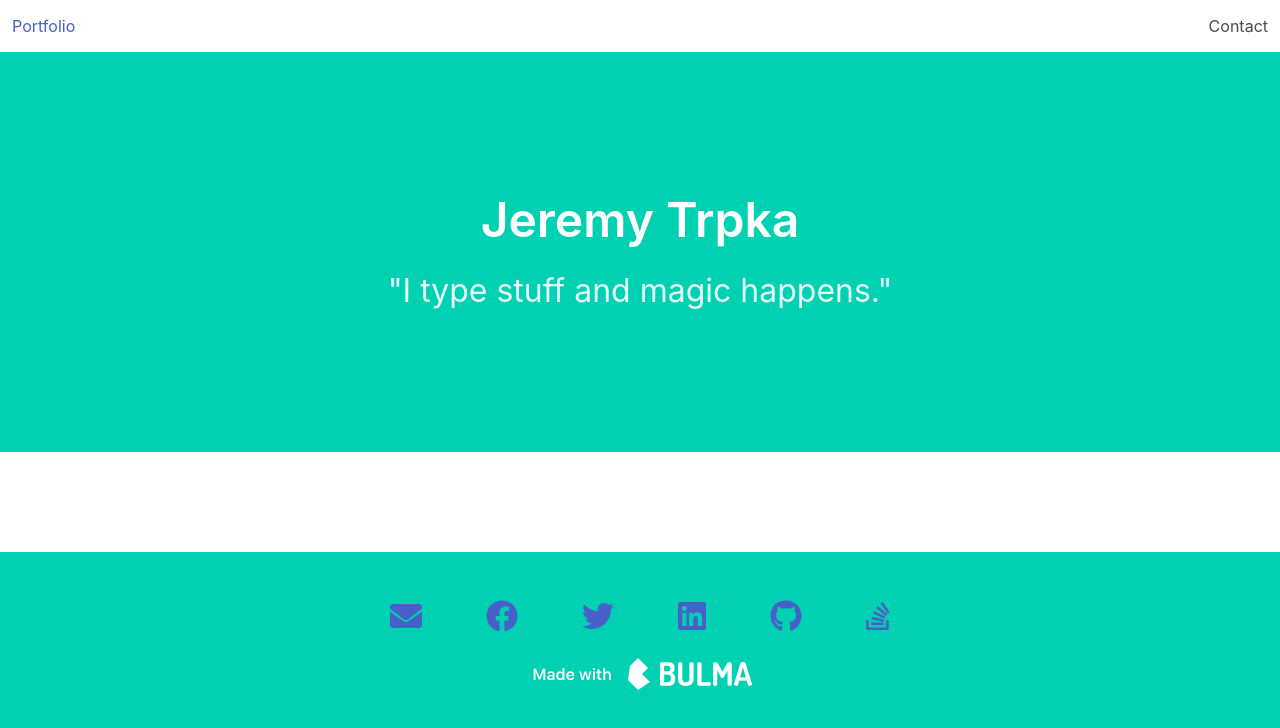
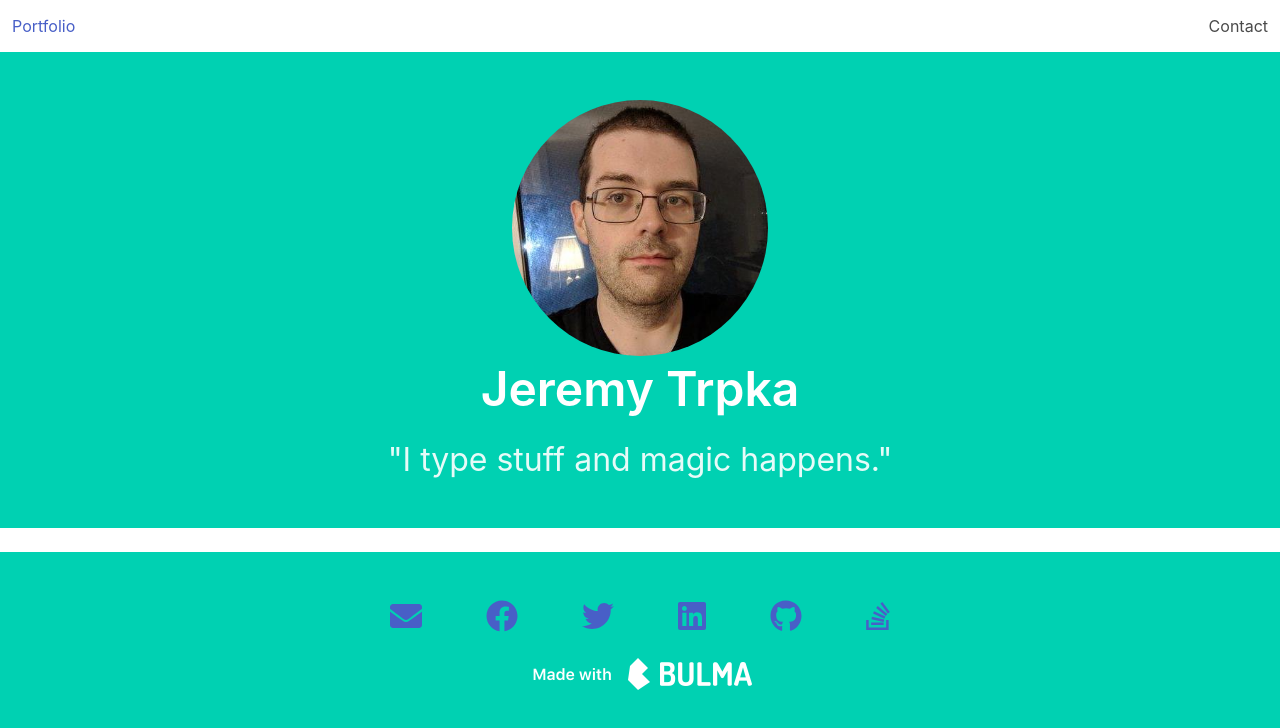
Before and after one commit to jtrpka0912/portfolio.jtrpka0912.nextjs, a Next.js app: page / in a window 1280 px wide. Shown: the top 728 px of the page. Built offline with nearby package versions, Linux system fonts and the light colour scheme.

Commit message:
Created the hero image component.

```diff
--- /dev/null
+++ b/components/home-page/home-hero/home-hero-image.tsx
@@ -0,0 +1,24 @@
+import Image from 'next/image';
+
+/**
+ * @function HomeHeroImage
+ * @summary Home Hero Image component
+ * @description Show a profile picture of ... myself.
+ * @author J. Trpka
+ * @returns { JSX }
+ */
+const HomeHeroImage = () => {
+    return (
+        <figure className="image">
+            <Image
+                className="is-rounded"
+                src="/assets/images/profile-image.jpeg"
+                alt="Portfolio profile picture"
+                width={ 256 }
+                height={ 256 }
+            />
+        </figure>
+    );
+};
+
+export default HomeHeroImage;
--- a/components/home-page/home-hero/home-hero.tsx
+++ b/components/home-page/home-hero/home-hero.tsx
@@ -1,4 +1,5 @@
-import HomeHeroTitle from "./hom-hero-title";
+import HomeHeroImage from "./home-hero-image";
+import HomeHeroTitle from "./home-hero-title";
 
 /**
  * @function HomeHero
@@ -11,6 +12,7 @@ const HomeHero = () => {
         <div className="hero is-primary is-halfheight">
             <div className="hero-body">
                 <div className="container has-text-centered">
+                    <HomeHeroImage />
                     <HomeHeroTitle />
                 </div>
             </div>
```
Also changed, not shown: components/home-page/home-hero/home-hero-title.tsx (renamed from components/home-page/home-hero/hom-hero-title.tsx), public/assets/images/profile-image.jpeg (added).
